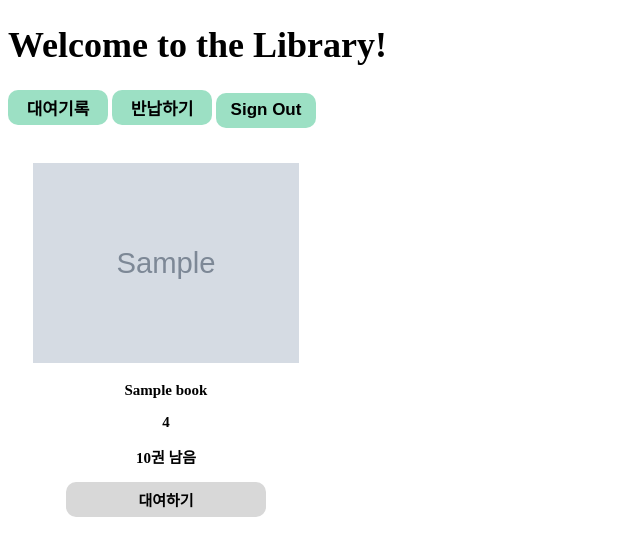
After one commit to kimhyunkwang/library, a Flask app: page /main in a window 1280 px wide. The commit adds this page. Shown: the top 556 px of the page, without its empty margins (0-640 px from the left). Run offline with Flask 2, Linux system fonts and the light colour scheme; tables that the repository leaves empty hold one stand-in row (values such as "Sample post"); grey boxes marked "Sample" are stand-in pictures; one stand-in notice (Sample message) is shown; parts of the project's set-up code (start-up, migrations or seed data) failed here and were passed over.

Commit message:
update: 대여하기 기능 구현 완료, css 그리드 추가/버튼 디자인/폰트 크기 설정

```diff
--- a/launcher/__init__.py
+++ b/launcher/__init__.py
@@ -1,10 +1,11 @@
 import pymysql
-from flask import Flask, request, session, url_for, render_template, redirect
+from flask import Flask, request, session, url_for, render_template, redirect, flash
 from flask_sqlalchemy import SQLAlchemy
 from flask_migrate import Migrate
 import config
 from werkzeug.security import check_password_hash
 from werkzeug.security import generate_password_hash
+import datetime
 
 db = SQLAlchemy()
 migrate = Migrate()
@@ -12,21 +13,19 @@ migrate = Migrate()
 def create_app():
     app = Flask(__name__)
 
-    # app.config.from_object(config)
     app.config['SQLALCHEMY_DATABASE_URI'] = ("mysql+pymysql://root:@localhost:3306/library?charset=utf8")
     app.config['SQLALCHEMY_TRACK_MODIFICATIONS'] = False
     app.secret_key = 'dev'
 
-    # ORM
     db.init_app(app)
     migrate.init_app(app, db)
 
-    from launcher.models import User
+    from launcher.models import User, Book, BookRental
 
     @app.route("/")
     def home():
         if session.get('logged_in'):
-            return render_template('loggedin.html')
+            return redirect(url_for('main'))
         else:
             return render_template('index.html')
 
@@ -79,6 +78,7 @@ def create_app():
 
             if error is None:
                 session['logged_in'] = True
+                session['user_id'] = data.id
                 return redirect(url_for('home'))
             else:
                 return render_template('login.html', error=error)
@@ -89,13 +89,48 @@ def create_app():
     @app.route('/logout')
     def logout():
         session['logged_in'] = False
+        session.pop('user_id', None)
         return render_template('index.html')
 
 
-    @app.route('/all')
-    def select_all():
-        users = User.query.all()
-        return render_template('db.html', users = users)
+    @app.route('/main', methods=('GET', 'POST'))
+    def main():
+        if request.method == 'POST':
+            book_id = request.form["book-id"]
+            user_id = session['user_id']
+
+            book = Book.query.filter(Book.id == book_id).first()
+
+            if book.stock > 0:
+                now = datetime.datetime.now()
+                nowDate = now.strftime('%Y-%m-%d')
+
+                book.stock -= 1
+                book_rental = BookRental(book_id = book_id, user_id = user_id, rental_date = nowDate)
+                db.session.add(book_rental)
+                db.session.commit()
+
+                flash(book.book_name + "을(를) 대여했습니다.")
+
+                return redirect(url_for('main'))
+            else:
+                flash("모든 책이 대출 중입니다.")
+                books = Book.query.all()
+                return render_template('main.html', books=books)
+
+        else:
+            books = Book.query.all()
+            return render_template('main.html', books=books)
+
+    @app.route('/rental')
+    def rental():
+        book_rentals = BookRental.query.filter(BookRental.user_id == session['user_id']).all()
+        return render_template('rental.html', book_rentals=book_rentals)
+
+    @app.route('/return')
+    def return_book():
+        return render_template('return.html')
+
 
     return app
 
--- /dev/null
+++ b/launcher/static/css/main.css
@@ -0,0 +1,53 @@
+/* Default */
+/* * {
+    margin: 0;
+    padding: 0;
+} */
+a {
+    text-decoration: none;
+    color: #000;
+}
+
+/* Header */
+header h1 {
+    font-size: 36px;
+}
+header button {
+    width: 100px;
+    height: 35px;
+
+    font-size: 17px;
+    font-weight: bold;
+
+    border: 0;
+    border-radius: 10px;
+    background-color: rgb(156, 224, 196);
+}
+
+/* 책 목록 */
+.container {
+    display: grid;
+    grid-template-columns:repeat(auto-fill, minmax(25%, auto));
+    grid-auto-rows: minmax(200px, auto);
+    row-gap: 40px;
+
+    margin: 20px auto;
+    margin-bottom: 40px;
+
+    text-align: center;
+}
+.container .item p{
+    font-size: 15px;
+    font-weight: bold;
+}
+.container .item #rental {
+    width: 200px;
+    height: 35px;
+
+    font-size: 15px;
+    font-weight: bold;
+
+    border: 0;
+    border-radius: 10px;
+    background-color: rgb(216, 216, 216);
+}
--- a/launcher/templates/login.html
+++ b/launcher/templates/login.html
@@ -3,13 +3,15 @@
 <head>
     <meta charset="UTF-8">
     <title>도서관 대출 서비스</title>
+
+    <link rel="stylesheet" href="../static/css/login.css">
 </head>
 <body>
     <form action = "" method="post">
         <h1>로그인</h1>
         <input type="text" placeholder="Email" id="email" name="email" required><br>
-        <input type="password" placeholder="Password" id="password" name="password" required><br>
-        <input type = "submit" value = "Sign In" />
+        <input type="password" placeholder="Password" id="password" name="password" required><br><br>
+        <input type = "submit" id="sign-in" value = "Sign In" />
         <p>{{error}}</p>
     </form>
 </body>
--- /dev/null
+++ b/launcher/templates/main.html
@@ -0,0 +1,65 @@
+<!DOCTYPE html>
+<html lang="ko">
+<head>
+    <meta charset="UTF-8">
+    <title>도서관 대출 서비스</title>
+
+    {% with messages = get_flashed_messages() %}
+    {% if messages %}
+    <script>
+        alert("{{ messages[-1] }}");
+    </script>
+    {% endif %}
+    {% endwith %}
+
+    <link rel="stylesheet" href="../static/css/main.css">
+</head>
+<body>
+    <header>
+        <h1>Welcome to the Library!</h1>
+        <button class="rental-list"><a href= "rental">대여기록</a></button>
+        <button class="return"><a href= "return">반납하기</a></button>
+        <button class="sign-out"><a href= "logout">Sign Out</a></button>
+    </header>
+
+    <div class="container">
+        {% for book in books %}
+            <div class="item">
+                <p><img src="{{ book.image_path }}" alt="{{ book.book_name }}" height=200/></p>
+                <p><a href= "/books/{{ book.id }}" >{{ book.book_name }}</a></p>
+                <p>{{ book.rating }}</p>
+                <p>{{ book.stock }}권 남음</p>
+
+                <form action = "" method="post">
+                    <input type="hidden" name="book-id" value="{{ book.id }}"/>
+                    <input type="submit" id="rental" value="대여하기" />
+                </form>
+            </div>
+        {% endfor %}
+    </div>
+
+
+    <!-- <section>
+    {% for book in books %}
+        <article>
+            <p><img src="{{ book.image_path }}" alt={{ book.book_name }} width=150/></p>
+            <p><a href= "/books/{{ book.id }}" >{{ book.book_name }}</a></p>
+            <p>{{ book.rating }}</p>
+            <p>{{ book.stock }}권 남음</p>
+        </article>
+    {% endfor %}
+    </section> -->
+
+    <!-- <table>
+    {% for book in books %}
+        <tr>
+            <td><img src="{{ book.image_path }}" alt={{ book.book_name }} width=150/></td>
+            <td><a href= "/books/{{ book.id }}" >{{ book.book_name }}</a></td>
+            <td>{{ book.rating }}</td>
+            <td>{{ book.stock }}권 남음</td>
+        </tr>
+    {% endfor %}
+    </table> -->
+
+</body>
+</html>
```
Also changed, not shown: launcher/config.py (+4 -3 lines), launcher/models.py (+10 -2 lines), launcher/static/css/index.css (added, +37 -0 lines), launcher/static/css/login.css (added, +24 -0 lines), launcher/static/css/register.css (added, +24 -0 lines), launcher/templates/db.html (deleted, +0 -19 lines), launcher/templates/index.html (+8 -3 lines), launcher/templates/loggedin.html (+4 -4 lines), launcher/templates/register.html (+6 -4 lines), launcher/templates/rental.html (added, +30 -0 lines), migrations/versions/06be255e049a_.py (added, +37 -0 lines), launcher/templates/return.html (added).
